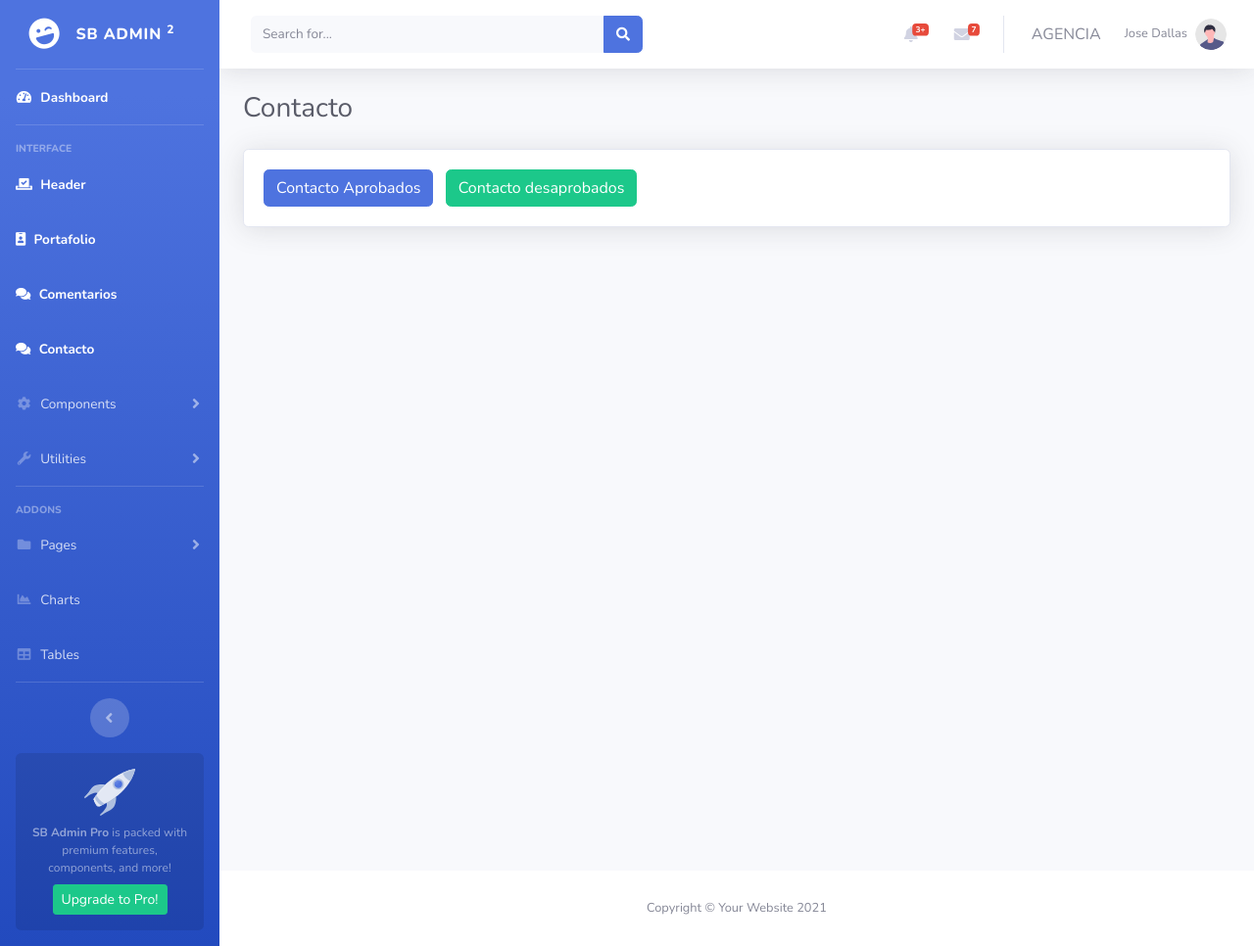
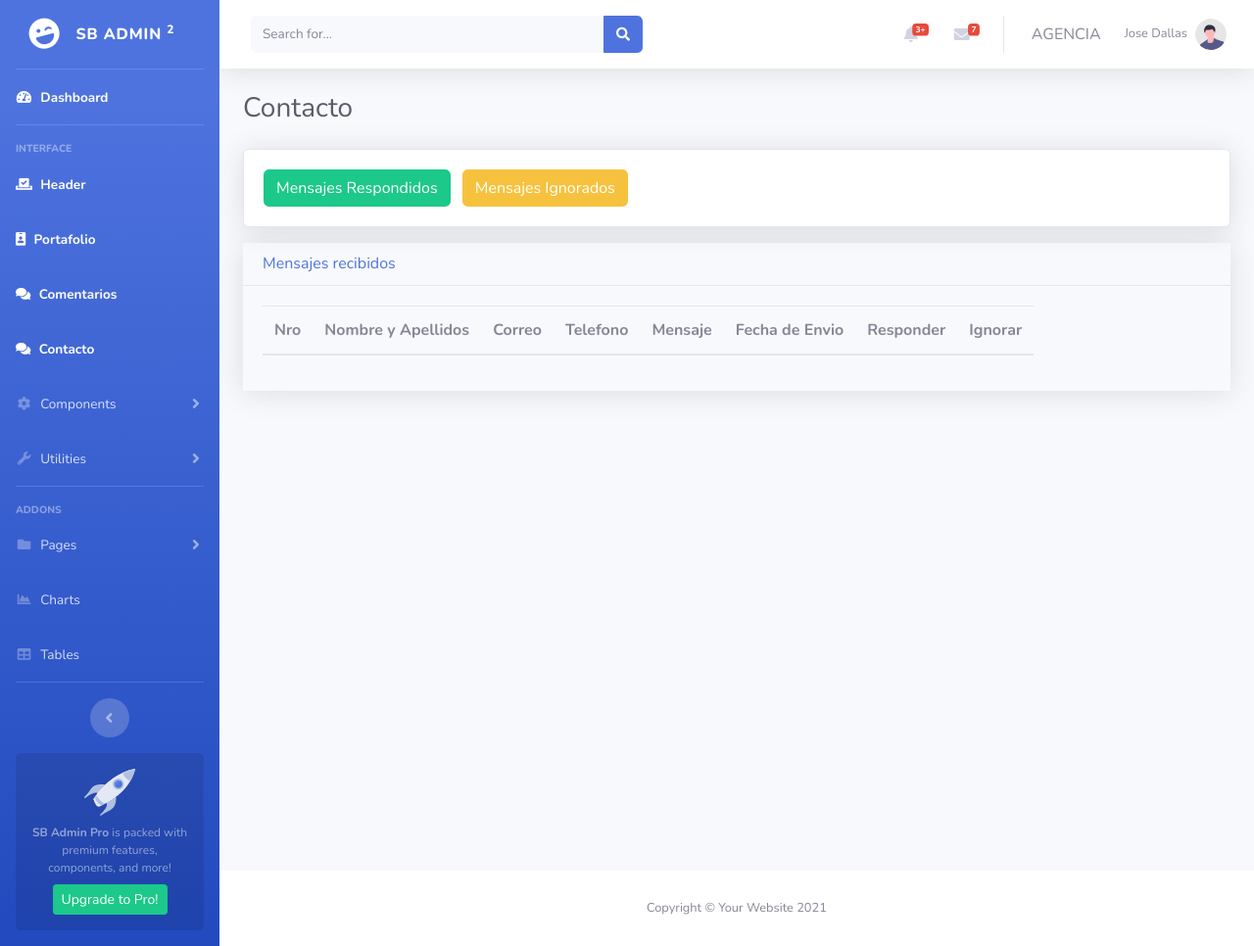
Before and after one commit to Xekram2194/phpTarea, a PHP site: page /phpTarea/admin/index.php?contacto in a window 1280 px wide. Shown: the whole page at 98% size. Run offline with PHP 8.4, Linux system fonts and the light colour scheme; a user stored in the database is signed in; data comes from the database, SQL or seed files in the repository; tables that the repository leaves empty hold one stand-in row (values such as "Sample post"); lists and menus that the app fills with data are empty; some libraries are stand-ins or nearby versions.

Commit message:
contacto admin

```diff
--- a/public/admin/index.php
+++ b/public/admin/index.php
@@ -51,6 +51,9 @@
             if (isset($_GET['contacto'])) {
                 include(VIEW_BACK . DS . "contacto.php");
             }
+            if (isset($_GET['contacto_send'])) {
+                include(VIEW_BACK . DS . "contacto_send.php");
+            }
 
             ?>
         </div>
--- a/public/js/codigo.js
+++ b/public/js/codigo.js
@@ -46,9 +46,9 @@ alertBtn.addEventListener('click', function() {
 //         alertContainer.style.display = 'none';
 //       }, duration);
 // }
-    closeBtn.addEventListener('click', function() {
-        alertContainer.style.display = 'none';
-    });
+closeBtn.addEventListener('click', function() {
+    alertContainer.style.display = 'none';
+});
 
 
 
--- a/resources/caller.php
+++ b/resources/caller.php
@@ -14,3 +14,4 @@ require_once("controllers/back/headerController.php");
 require_once("controllers/back/portafolioController.php");
 require_once("controllers/back/comentarioController.php");
 require_once("controllers/back/dashController.php");
+require_once("controllers/back/contactoController.php");
--- /dev/null
+++ b/resources/controllers/back/contactoController.php
@@ -0,0 +1,42 @@
+<?php
+function getcontacto($status, $delete){
+    $i = 0;
+    $query = query("select * from contacto where por_status=$status and por_delete=$delete");
+    while($fila = fetch_assoc($query)){
+        // $i=0;
+        $i = $i+1;
+        $nombre = $fila['con_nombre'];
+        $correo = $fila['con_correo'];
+        $telefono = $fila['con_telefono'];
+        $mensaje = $fila['con_mensaje'];
+        $fecha = $fila['con_fecha'];
+        $contacto = <<<DELIMITADOR
+        <tr>
+            <td>$i</td>
+            <td>{$nombre}</td>
+            <td>{$correo}</td>
+            <td>$telefono</td>
+            <td>$mensaje</td>
+            <td>$fecha</td>
+            <td>
+                <a href="index.php?contacto_send={$fila['con_id']}" rel="{$fila['con_id']}" titulo="Responder Mensaje" table="contacto" param="responder" action="responder" class="delete_link btn btn-small btn-success">Responder</a>
+            </td>
+            <td>
+                <a href="javascript:void(0)" rel="{$fila['con_id']}" titulo="Ignorar Mensaje" table="contacto" param="ignorar" action="ignorar" class="delete_link btn btn-small btn-warning">Ignorar</a>
+            </td>
+        </tr>
+        DELIMITADOR;
+
+          echo $contacto;
+    }
+
+}
+
+function getContactosend(){
+    if(isset($_GET['contacto_send'])){
+        $id = limpiar_string(trim($_GET['contacto_send']));
+        $query = query("select * from contacto where con_id = $id");
+        $fila = fetch_assoc($query);
+        return $fila;
+    }
+}
--- a/resources/views/back/contacto.php
+++ b/resources/views/back/contacto.php
@@ -5,8 +5,31 @@
     <div class="col-md-12">
         <div class="card shadow mb-3">
             <div class="card-body">
-                <a href="index.php?com_aprobados" class="btn btn-primary"></i> Contacto Aprobados </a>
-                <a href="index.php?com_desaprobados" class="btn btn-success ml-2">Contacto desaprobados</a>
+                <a href="index.php?com_aprobados" class="btn btn-success"> Mensajes Respondidos </a>
+                <!-- <a href="index.php?com_desaprobados" class="btn btn-primary ml-2">Mensajes sin Respuesta</a> -->
+                <a href="index.php?com_desaprobados" class="btn btn-warning ml-2">Mensajes Ignorados</a>
+            </div>
+        </div>
+        <div class="car shadow">
+            <div class="card-header">
+                <h6 class="text-primary mb-0">Mensajes recibidos</h6>
+            </div>
+            <div class="card-body">
+                <table class="table table-hover table-responsive">
+                    <thead>
+                        <th>Nro</th>
+                        <th>Nombre y Apellidos</th>
+                        <th>Correo</th>
+                        <th>Telefono</th>
+                        <th>Mensaje</th>
+                        <th>Fecha de Envio</th>
+                        <th>Responder</th>
+                        <th>Ignorar</th>
+                    </thead>
+                    <tbody>
+                       <?php getcontacto(0,0) ?>
+                    </tbody>
+                </table>
             </div>
         </div>
     </div>
--- a/resources/views/front/footer.php
+++ b/resources/views/front/footer.php
@@ -16,7 +16,6 @@
         </div>
     </div>
 </footer>
-<script src="js/codigo.js"></script>
 </body>
 <script type="text/javascript" src="https://cdn.jsdelivr.net/npm/toastify-js"></script>
 </html>
--- a/resources/views/front/footerAuth.php
+++ b/resources/views/front/footerAuth.php
@@ -11,6 +11,7 @@
 <!-- Custom scripts for all pages-->
 <script src="admin/js/sb-admin-2.min.js"></script>
 
+<script src="js/codigo.js"></script>
 </body>
 
 </html>
```
Also changed, not shown: resources/views/back/contacto_send.php (added, +35 -0 lines).
